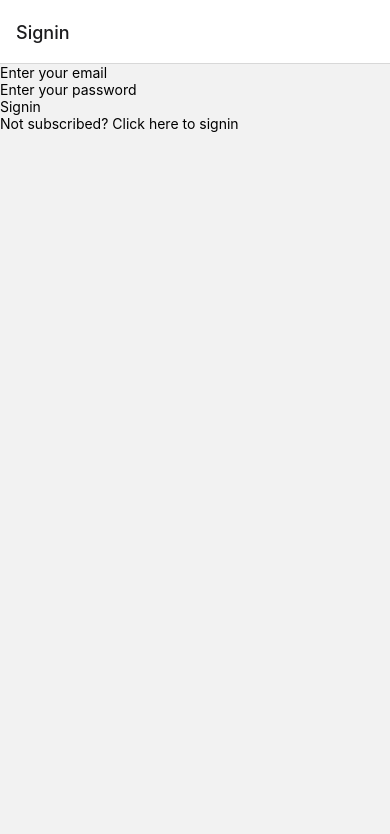
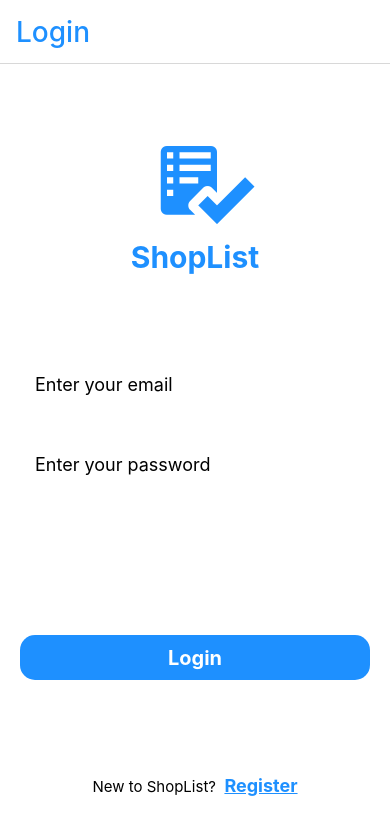
Before and after one commit to Sim0-Git/ToDo-List-App-React-Native-, a React Native app: screen /Login in a window 390 px wide. Shown: the top 834 px of the page. Built offline with nearby package versions, Linux system fonts and the light colour scheme.

Commit message:
Sign in screen styled

```diff
--- a/App.js
+++ b/App.js
@@ -4,6 +4,7 @@ import { StyleSheet } from "react-native";
 import { NavigationContainer } from "@react-navigation/native";
 import { createStackNavigator } from "@react-navigation/stack";
 
+//Import all screens
 import UpdateScreen from "./components/screens/Update";
 //import { AddScreen2 } from "./components/screens/AddScreen";
 import { SplashScreen } from "./components/screens/Splash";
@@ -42,14 +43,23 @@ export default function App() {
             options={{ headerShown: false }}
           />
           <Stack.Screen
-            name="Signin"
+            name="Login"
             component={Signin}
-            options={{ headerLeft: null }}
+            options={{
+              headerLeft: null,
+              headerStyle: { backgroundColor: "white" },
+              headerTintColor: "dodgerblue",
+              headerTitleStyle: { fontSize: 28 },
+            }}
           />
           <Stack.Screen
             name="Signup"
             component={Signup}
-            options={{ headerLeft: null }}
+            options={{
+              headerLeft: null,
+              headerStyle: { backgroundColor: "dodgerblue" },
+              headerTintColor: "white",
+            }}
           />
           <Stack.Screen
             name="Update Item"
--- a/components/screens/Signin.js
+++ b/components/screens/Signin.js
@@ -6,27 +6,112 @@ import {
   TextInput,
   TouchableOpacity,
 } from "react-native";
+import { Octicons } from "@expo/vector-icons";
 
 export function Signin({ props, navigation }) {
   return (
-    <View>
-      <View>
-        <TextInput placeholder="Enter your email" />
-        <TextInput placeholder="Enter your password" />
+    <View style={styles.container}>
+      <View style={styles.logoContainer}>
+        <Octicons
+          style={{ marginLeft: 25 }}
+          name="checklist"
+          size={100}
+          color="dodgerblue"
+        />
+        <Text style={styles.logoText}>ShopList</Text>
       </View>
-      <View>
+      <View style={styles.inputsContainer}>
+        <TextInput style={styles.inputs} placeholder="Enter your email" />
+        <TextInput style={styles.inputs} placeholder="Enter your password" />
+      </View>
+      <View style={styles.signin}>
         <TouchableOpacity
+          style={styles.touchableSignin}
           onPress={() => {
             navigation.navigate("Home");
           }}
         >
-          <Text>Signin</Text>
+          <Text style={styles.signinText}>Login</Text>
         </TouchableOpacity>
       </View>
-      <View>
-        <Text>Not subscribed? Click here to signin</Text>
+      <View style={styles.signup}>
+        <Text style={styles.outerText}>
+          New to ShopList?{"  "}
+          <Text
+            style={styles.innerText}
+            onPress={() => navigation.navigate("Signup")}
+          >
+            Register
+          </Text>
+        </Text>
       </View>
     </View>
   );
 }
-const styles = StyleSheet.create({});
+const styles = StyleSheet.create({
+  container: {
+    flex: 1,
+    backgroundColor: "white",
+  },
+  logoContainer: {
+    flex: 1,
+    alignItems: "center",
+    justifyContent: "center",
+    //backgroundColor: "red",
+    padding: 20,
+  },
+  logoText: {
+    fontSize: 30,
+    fontWeight: "bold",
+    color: "dodgerblue",
+  },
+  inputsContainer: {
+    flex: 1,
+    padding: 20,
+    //backgroundColor: "green",
+  },
+  inputs: {
+    backgroundColor: "white",
+    height: 50,
+    borderRadius: 20,
+    fontSize: 18,
+    paddingLeft: 15,
+    elevation: 8,
+    marginBottom: 30,
+  },
+  signin: {
+    flex: 0.3,
+    padding: 20,
+    marginTop: 0,
+    //backgroundColor: "red",
+  },
+  touchableSignin: {
+    backgroundColor: "dodgerblue",
+    borderRadius: 15,
+    height: 45,
+    justifyContent: "center",
+    alignItems: "center",
+    elevation: 8,
+  },
+  signinText: {
+    color: "white",
+    fontSize: 20,
+    fontWeight: "bold",
+  },
+  signup: {
+    flex: 0.5,
+    alignItems: "center",
+    justifyContent: "center",
+    //backgroundColor: "red",
+  },
+  outerText: {
+    fontSize: 15,
+    padding: 15,
+  },
+  innerText: {
+    textDecorationLine: "underline",
+    fontWeight: "bold",
+    fontSize: 18,
+    color: "dodgerblue",
+  },
+});
--- a/components/screens/Splash.js
+++ b/components/screens/Splash.js
@@ -13,7 +13,7 @@ import { Octicons, Feather } from "@expo/vector-icons";
 export function SplashScreen({ navigation }) {
   useEffect(() => {
     setTimeout(() => {
-      navigation.navigate("Signin");
+      navigation.navigate("Login");
     }, 2000);
   });
 
```
Also changed, not shown: components/screens/Signup.js (+7 -1 lines).
